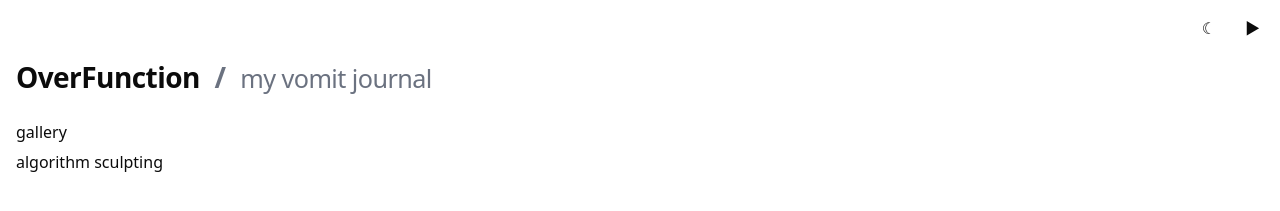
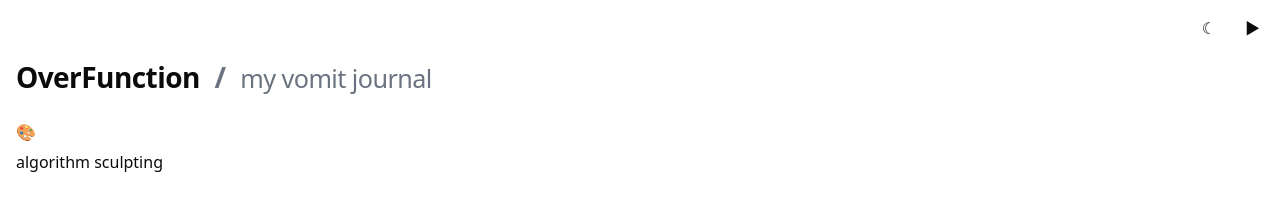
Before and after one commit to andrewleenyk/OverFunction, a React (Create React App) app in the folder cra/: page / in a window 1280 px wide. Shown: the top 211 px of the page. Built offline with nearby package versions, Linux system fonts and the light colour scheme.

Commit message:
ui: replace 'gallery' text with art emoji (🎨) in nav and header; keep /gallery route

```diff
--- a/cra/src/App.js
+++ b/cra/src/App.js
@@ -89,7 +89,7 @@ function Home() {
       <Header label="my vomit journal" />
       <nav className="home-links" aria-label="site">
         <ul>
-          <li><Link to="/gallery">gallery</Link></li>
+          <li><Link to="/gallery" aria-label="gallery" title="gallery">🎨</Link></li>
           <li><Link to="/algorithm-sculpting">algorithm sculpting</Link></li>
         </ul>
       </nav>
@@ -177,7 +177,7 @@ function Gallery() {
 
   return (
     <main className="container gallery-full">
-      <Header label="gallery" />
+      <Header label="🎨" />
       <HorizontalGallery images={images} />
     </main>
   );
```
Also changed, not shown: cra/public/logo192.png (deleted), cra/public/logo512.png (deleted).
